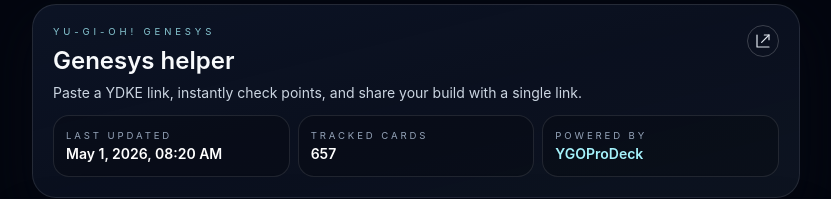
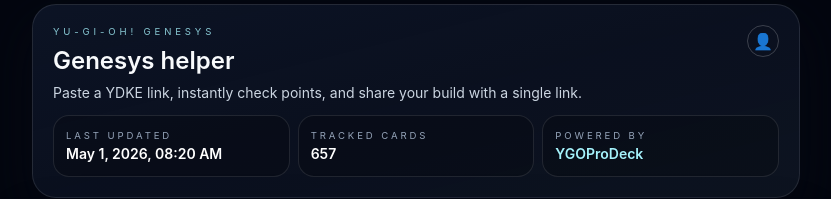
Before and after one commit to csiqueirasilva/ygo-genesys-helper, a React (Vite) app: page / in a window 1280 px wide. Shown: the top 199 px of the page, without its empty margins (224-1055 px from the left). Built offline with nearby package versions, Linux system fonts and the light colour scheme.

Commit message:
feat: add player profile button to main page and remove redundant home link

```diff
--- a/src/App.tsx
+++ b/src/App.tsx
@@ -1945,6 +1945,7 @@ export default function App() {
             onMoveDeck={handleMoveSavedDeck}
             onExportSavedDecks={handleExportSavedDecks}
             onImportSavedDecks={handleImportSavedDecks}
+            onShowProfile={() => setShowProfileModal(true)}
           />
         ) : (
           <div className="flex h-full flex-col gap-4">
--- a/src/components/ImportScreen.tsx
+++ b/src/components/ImportScreen.tsx
@@ -369,6 +369,7 @@ interface ImportScreenProps {
   onMoveDeck: (sourceFolderId: string, deckId: string, targetFolderId: string, targetIndex: number) => void;
   onExportSavedDecks: () => void;
   onImportSavedDecks: (file: File) => void;
+  onShowProfile: () => void;
 }
 
 export function ImportScreen({
@@ -387,6 +388,7 @@ export function ImportScreen({
   onMoveDeck,
   onExportSavedDecks,
   onImportSavedDecks,
+  onShowProfile,
 }: ImportScreenProps) {
   const [isDragActive, setIsDragActive] = useState(false);
   const dragCounter = useRef(0);
@@ -913,26 +915,15 @@ export function ImportScreen({
                 Paste a YDKE link, instantly check points, and share your build with a single link.
               </p>
             </div>
-            <a
-              href="/ygo-genesys-helper/"
+            <button
+              type="button"
+              onClick={onShowProfile}
               className="inline-flex h-8 w-8 items-center justify-center rounded-full border border-white/20 text-slate-200 transition hover:border-white/60 hover:text-white"
-              aria-label="Open Genesys helper home"
+              aria-label="Open Player Profile"
+              title="Player Profile Settings"
             >
-              <svg
-                viewBox="0 0 24 24"
-                fill="none"
-                stroke="currentColor"
-                strokeWidth={1.8}
-                strokeLinecap="round"
-                strokeLinejoin="round"
-                className="h-4 w-4"
-                aria-hidden="true"
-              >
-                <path d="M10 14 21 3" />
-                <path d="M21 10V3h-7" />
-                <path d="M21 21H3V3" />
-              </svg>
-            </a>
+              👤
+            </button>
           </div>
           <div className="grid grid-cols-2 gap-2 text-xs text-slate-300 sm:grid-cols-3">
             <div className="rounded-2xl border border-white/10 bg-black/20 p-3">
```
